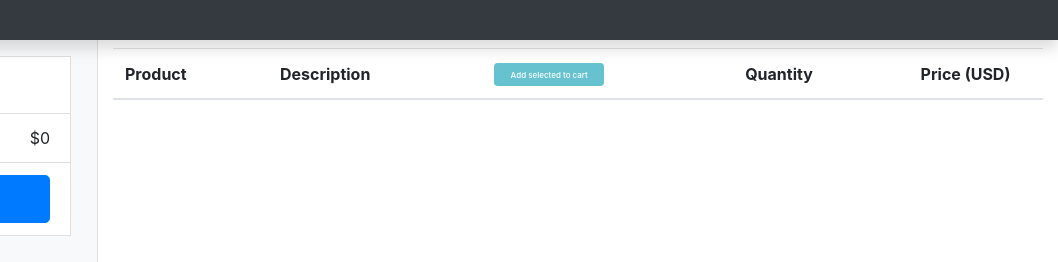
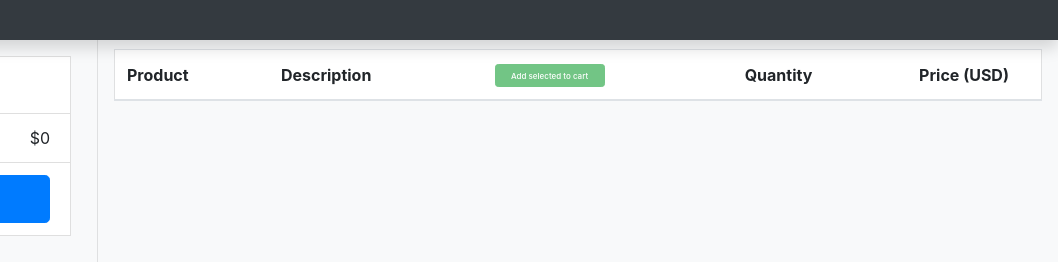
Before and after one commit to strtw/ES6-Shopping-Page, a website built with webpack: page dist/index.html in a window 1280 px wide. Shown: the top 262 px of the page, 222-1280 px from the left. Built offline with nearby package versions, Linux system fonts and the light colour scheme.

Commit message:
Update styles
- Table background white
- Change add all button to green
- Body background bg-light

```diff
--- a/src/modules/product-page.js
+++ b/src/modules/product-page.js
@@ -45,7 +45,7 @@ const BuildProductPage = (function ProductPageBuilder(products) {
                     <tr>
                         <th style="width: 16.66%">Product</th>
                         <th>Description</th>
-                        <th><button type="button" class="btn btn-info btn-sm product-listing__add-selected" disabled>Add selected to cart</button></th>
+                        <th><button type="button" class="btn btn-success btn-sm product-listing__add-selected" disabled>Add selected to cart</button></th>
                         <th style="width: 16.66%">Quantity</th>
                         <th class="text-center" style="width: 16.66%">Price (USD)</th>
                     </tr>
```
Also changed, not shown: dist/index.html, dist/styles.css, dist/styles.scss, 1 other file.
